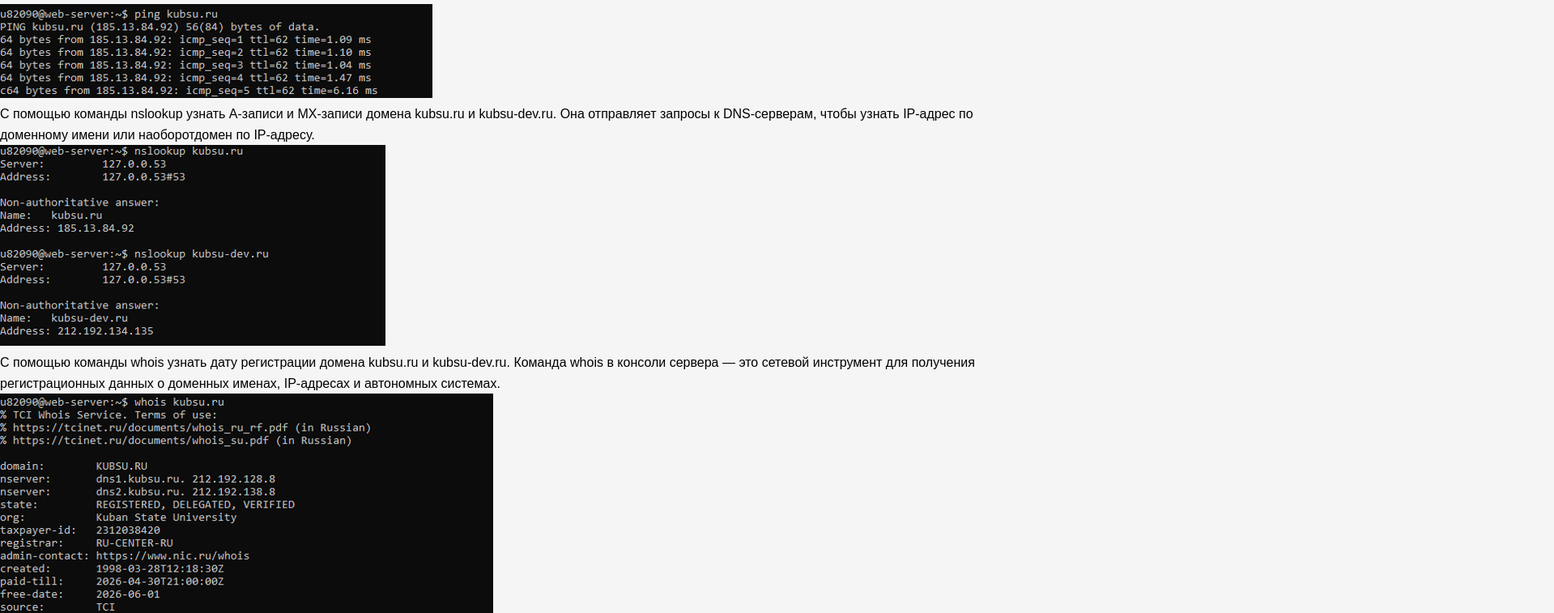
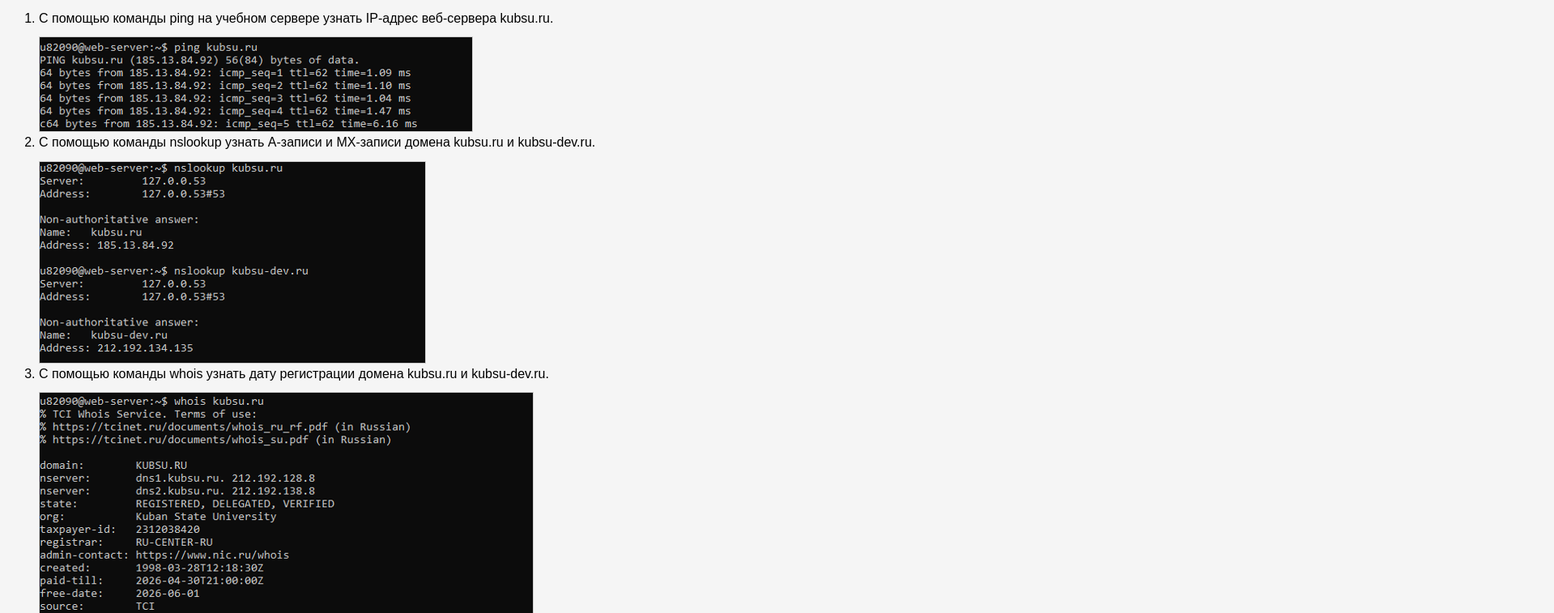
Before and after one commit to AlborovaPolina/web2.1, a plain HTML site: page index.html in a window 1280 px wide. Shown: the part 125-882 px from the top of the page at 81% size, 1919 px wide, since content can reach past the window. Drawn offline with Linux system fonts and the light colour scheme.

Commit message:
Update index.html

```diff
--- a/index.html
+++ b/index.html
@@ -4,10 +4,12 @@
     <meta name="viewport" content="width=device-width, initial-scale=1.0">
     <title>Задание №1</title>
      <style>
-        *{
-            margin: 0;
-            padding: 0;
-            box-sizing: border-box;
+        .rif-ok {
+            display: block;
+            max-width: 100%;
+            height: auto;
+            margin-top: 10px;
+            border: 1px solid #ccc;
         }
         body
         {
@@ -42,25 +44,36 @@
                 text-align: center;
                 padding: 0 15px;
         }
-        }
     </style>
 </head>
 <body>
     <header class="header">
         <h1 class="header-title">Домашнее задание №1</h1>
     </header>
-    <ol>
-<li><a>С помощью команды ping на учебном сервере узнать IP-адрес веб-сервера kubsu.ru. Команда ping используется для проверки доступности узла в сети и качества соединения с ним. Процесс продолжается до тех порпока вы не остановите его командой Ctrl + C.</a></li>
-  <img src="./r4.png" alt="" class="rif-ok">
-<li><a>С помощью команды nslookup узнать A-записи и MX-записи домена kubsu.ru и kubsu-dev.ru. Она отправляет запросы к DNS-серверам, чтобы узнать IP-адрес по доменному имени или наоборотдомен по IP-адресу.</a></li>
-  <img src="./r3.png" alt="" class="rif-ok">
-<li><a>С помощью команды whois узнать дату регистрации домена kubsu.ru и kubsu-dev.ru. Команда whois в консоли сервера — это сетевой инструмент для получения регистрационных данных о доменных именах, IP-адресах и автономных системах.</a></li>
-  <img src="./r2.png" alt="" class="rif-ok">
-<li><a>C помощью SSH склонировать репозитарий со скриншотами и страницей в каталог www. Это делается командой git clone, на скриншоте пример импользования команды git pull, которая обновляет каталог файлов.</a></li>
-        <img src="./r1.png" alt="" class="rif-ok">
-<li><a>С помощью программы FileZilla или любого другого клиента SFTP соединиться с учебным сервером с вашим логином и паролем по протоколу SFTP и скопировать на локальный компьютер файлы задания из каталога www.</a></li>
-        <img src="./r5.png" alt="" class="rif-ok">
-     </ol>
+    <main>
+        <ol>
+            <li>
+                <a>С помощью команды ping на учебном сервере узнать IP-адрес веб-сервера kubsu.ru.</a>
+                <img src="./r4.png" alt="Скриншот ping" class="rif-ok">
+            </li>
+            <li>
+                <a>С помощью команды nslookup узнать A-записи и MX-записи домена kubsu.ru и kubsu-dev.ru.</a>
+                <img src="./r3.png" alt="Скриншот nslookup" class="rif-ok">
+            </li>
+            <li>
+                <a>С помощью команды whois узнать дату регистрации домена kubsu.ru и kubsu-dev.ru.</a>
+                <img src="./r2.png" alt="Скриншот whois" class="rif-ok">
+            </li>
+            <li>
+                <a>C помощью SSH склонировать репозитарий со скриншотами и страницей в каталог www.</a>
+                <img src="./r1.png" alt="Скриншот git" class="rif-ok">
+            </li>
+            <li>
+                <a>С помощью программы FileZilla или любого другого клиента SFTP соединиться с учебным сервером.</a>
+                <img src="./r5.png" alt="Скриншот FileZilla" class="rif-ok">
+            </li>
+        </ol>
+    </main>
 <footer class="footer">
         <div class="footer-wrapper">
             <p class="footer-cop">(с) Алборова Полина</p>
```
